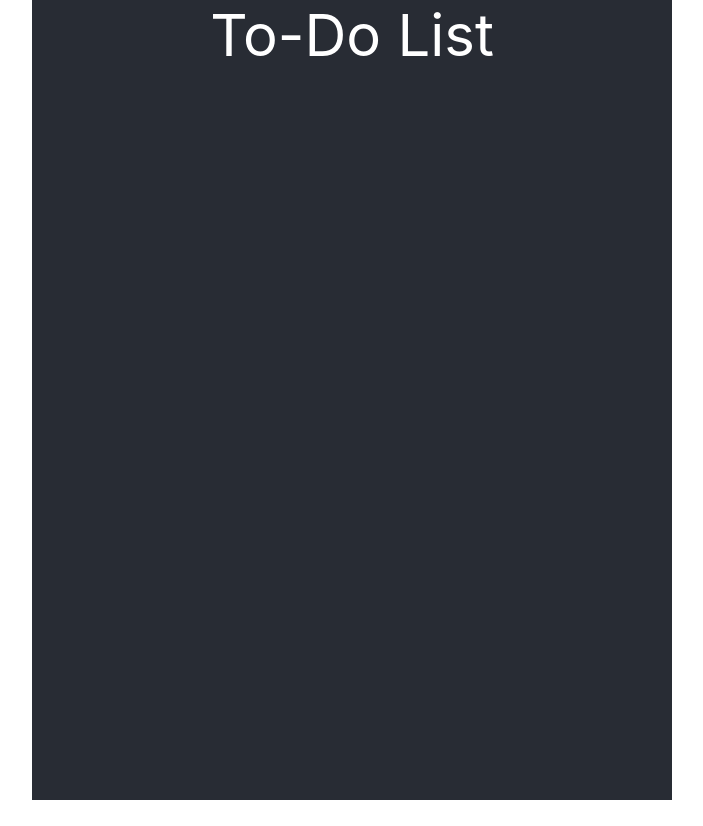
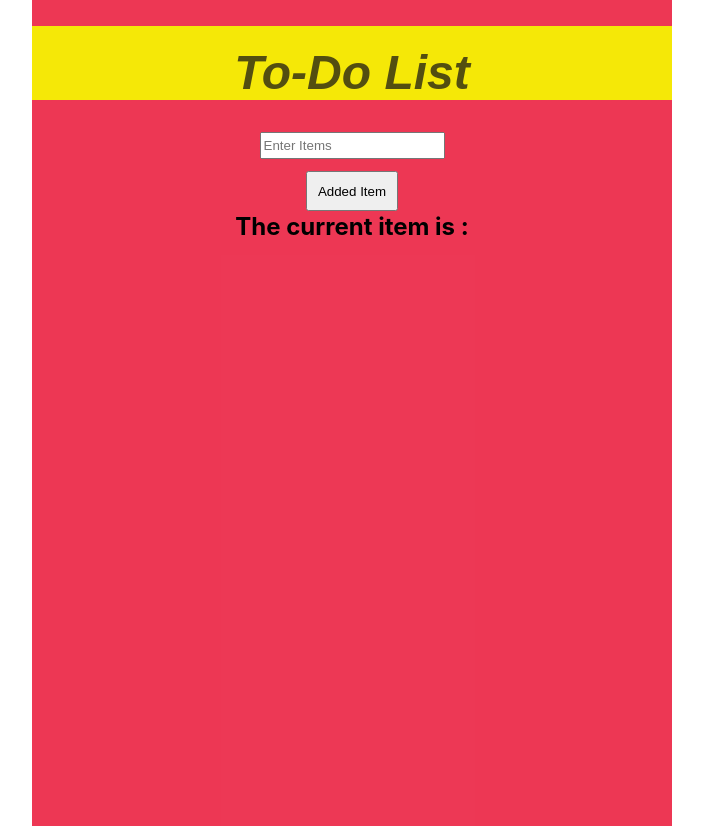
Before and after one commit to JainVayam/TechTalkList, a React (Create React App) app: page / in a window 1280 px wide. Shown: the whole page, without its empty margins (288-991 px from the left). Before the commit the page ends 800 px from the top, so only its background shows below. Built offline with nearby package versions, Linux system fonts and the light colour scheme.

Commit message:
Added input field and a add button

```diff
--- a/src/App.css
+++ b/src/App.css
@@ -1,5 +1,10 @@
 .App {
   text-align: center;
+  height: 100vh;
+  width: 50%;
+  margin-left: 25%;
+  background: #eb2242e6;
+  padding-top: 2%;
 }
 
 .App-logo {
@@ -9,16 +14,38 @@
 }
 
 .App-header {
-  background-color: #282c34;
-  min-height: 100vh;
+  padding-top: 3%;
+  margin-bottom: 5%;
   display: flex;
   flex-direction: column;
   align-items: center;
-  /* justify-content: center; */
-  font-size: calc(10px + 6vmin);
-  color: white;
+  font-size: 3rem;
+  color: #171515ba;
+  font-weight: bold;
+  font-family: sans-serif;
+  font-style: italic;
+  background: #f5e807;
+  width: 100%;
+}
+
+.Component-two {
+  display: inline-grid;
+}
+
+.List-input {
+  height: 100%
+}
+
+.Add-btn {
   width: 50%;
   margin-left: 25%;
+  margin-top: 10%;
+  height: 100%
+}
+
+.Added-item {
+  margin-top: 10%;
+  color: white;
 }
 
 .App-link {
--- a/src/App.js
+++ b/src/App.js
@@ -2,12 +2,46 @@ import React, { Component } from 'react';
 import './App.css';
 
 class App extends Component {
+  state = {
+    inputValue : '',
+    addedItem: '',
+  }
+
+  handleInputChange = ( event ) => this.setState( { inputValue: event.target.value } )
+
+  handleAddItem = ( ) => {
+    const { state } = this
+    const { inputValue } = state
+    this.setState( { addedItem: inputValue, inputValue: '' } )
+    // addedItems.push( inputValue )
+    // this.setState( { addedItems, inputValue: ''  } )
+  }
   render() {
+    const { state, handleInputChange, handleAddItem } = this
+    const { inputValue, addedItem } = state
     return (
       <div className="App">
         <header className="App-header">
           To-Do List
         </header>
+          <div className="Component-two">
+            <input
+              value={ inputValue }
+              onChange={ handleInputChange }
+              placeholder="Enter Items"
+              className="List-input"
+              />
+            <button
+              className="Add-btn"
+              onClick={ handleAddItem }
+            >
+              Added Item
+            </button>
+          </div>
+          <h2
+            clasName="Added-item">
+            The current item is : { addedItem }
+          </h2>
       </div>
     );
   }
```
